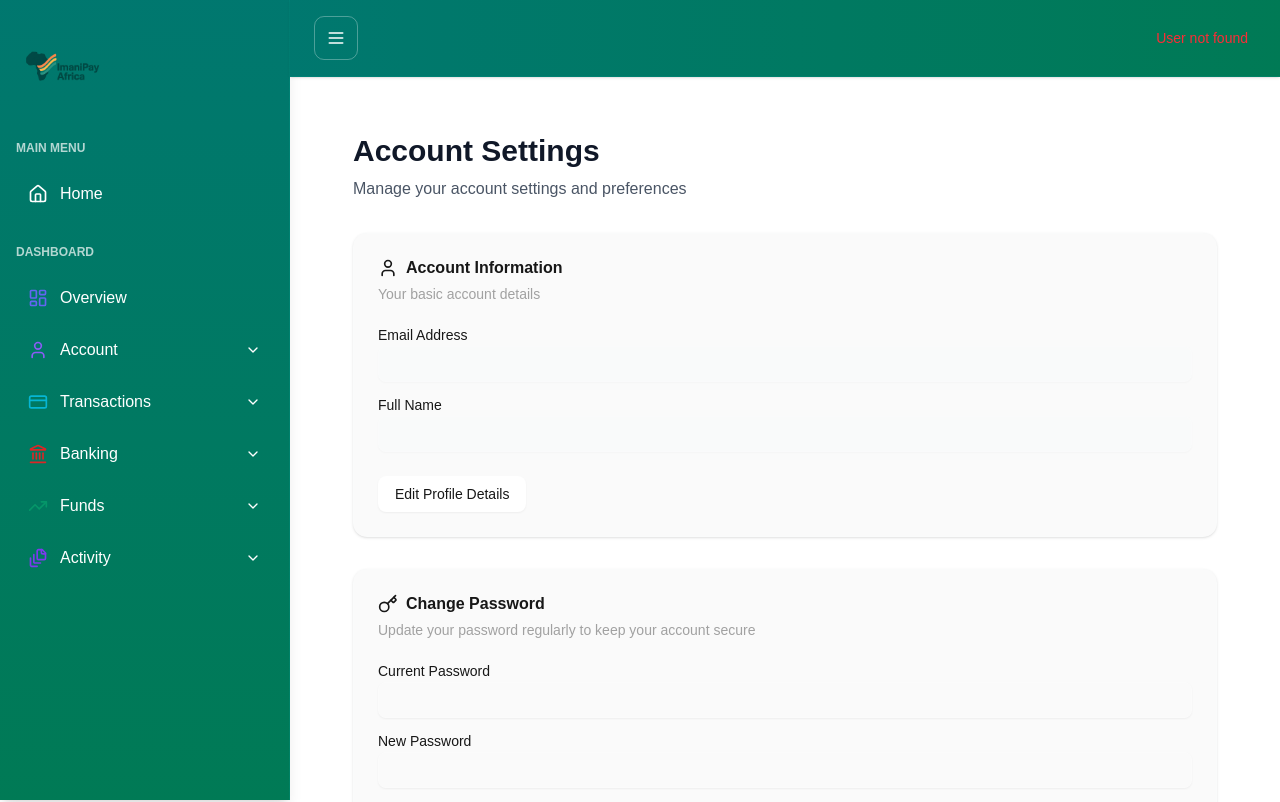
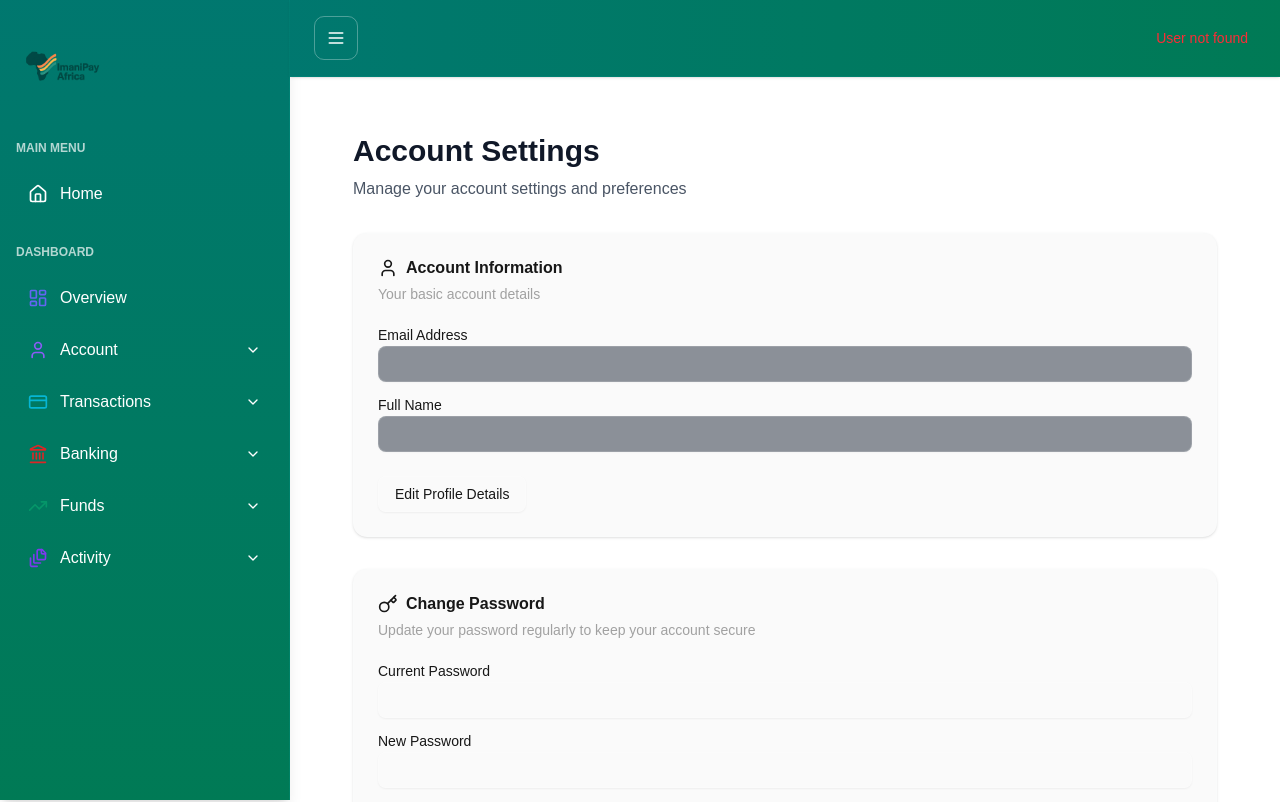
Before and after one commit to Mosuhli-Coder/imanipay-frontend, a Next.js app: page /dashboard/settings in a window 1280 px wide. Shown: the top 802 px of the page. Built offline with nearby package versions, Linux system fonts and the light colour scheme; no server answers.

Commit message:
`Update globals.css and ThemeContext.tsx to switch to dark mode`

```diff
--- a/app/globals.css
+++ b/app/globals.css
@@ -88,19 +88,19 @@
 }
 
 .dark {
-  --background: #1a4d1a; /* Keep the same green for dark mode */
-  --foreground: oklch(0.985 0 0);
-  --card: #2d6a2d; /* Slightly lighter green for cards in dark mode */
-  --card-foreground: oklch(0.985 0 0);
-  --popover: #2d6a2d;
-  --popover-foreground: oklch(0.985 0 0);
-  --primary: oklch(0.922 0 0);
-  --primary-foreground: oklch(0.205 0 0);
-  --secondary: #1a4d1a;
+  --background: #ffffff; /* White background for dashboard pages */
+  --foreground: oklch(0.205 0 0);
+  --card: oklch(0.985 0 0); /* White cards for better visibility */
+  --card-foreground: oklch(0.205 0 0); /* Dark text on white cards */
+  --popover: oklch(0.985 0 0);
+  --popover-foreground: oklch(0.205 0 0);
+  --primary: oklch(0.205 0 0);
+  --primary-foreground: oklch(0.985 0 0);
+  --secondary: oklch(0.269 0 0);
   --secondary-foreground: oklch(0.985 0 0);
-  --muted: #1a4d1a;
+  --muted: oklch(0.269 0 0);
   --muted-foreground: oklch(0.708 0 0);
-  --accent: #1a4d1a;
+  --accent: oklch(0.269 0 0);
   --accent-foreground: oklch(0.985 0 0);
   --destructive: oklch(0.704 0.191 22.216);
   --border: oklch(1 0 0 / 10%);
@@ -111,11 +111,11 @@
   --chart-3: oklch(0.769 0.188 70.08);
   --chart-4: oklch(0.627 0.265 303.9);
   --chart-5: oklch(0.645 0.246 16.439);
-  --sidebar: #2d6a2d;
-  --sidebar-foreground: oklch(0.985 0 0);
+  --sidebar: oklch(0.985 0 0); /* White sidebar background */
+  --sidebar-foreground: oklch(0.205 0 0); /* Dark text on sidebar */
   --sidebar-primary: oklch(0.488 0.243 264.376);
   --sidebar-primary-foreground: oklch(0.985 0 0);
-  --sidebar-accent: #1a4d1a;
+  --sidebar-accent: oklch(0.269 0 0);
   --sidebar-accent-foreground: oklch(0.985 0 0);
   --sidebar-border: oklch(1 0 0 / 10%);
   --sidebar-ring: oklch(0.556 0 0);
--- a/context/ThemeContext.tsx
+++ b/context/ThemeContext.tsx
@@ -15,7 +15,7 @@ const ThemeContext = createContext<ThemeContextType | undefined>(undefined);
 export const ThemeProvider: React.FC<{ children: React.ReactNode }> = ({
     children,
 }) => {
-    const [theme, setTheme] = useState<Theme>("light");
+    const [theme, setTheme] = useState<Theme>("dark");
     const [mounted, setMounted] = useState(false);
 
     // Only update theme after component mounts to avoid hydration mismatch
```
